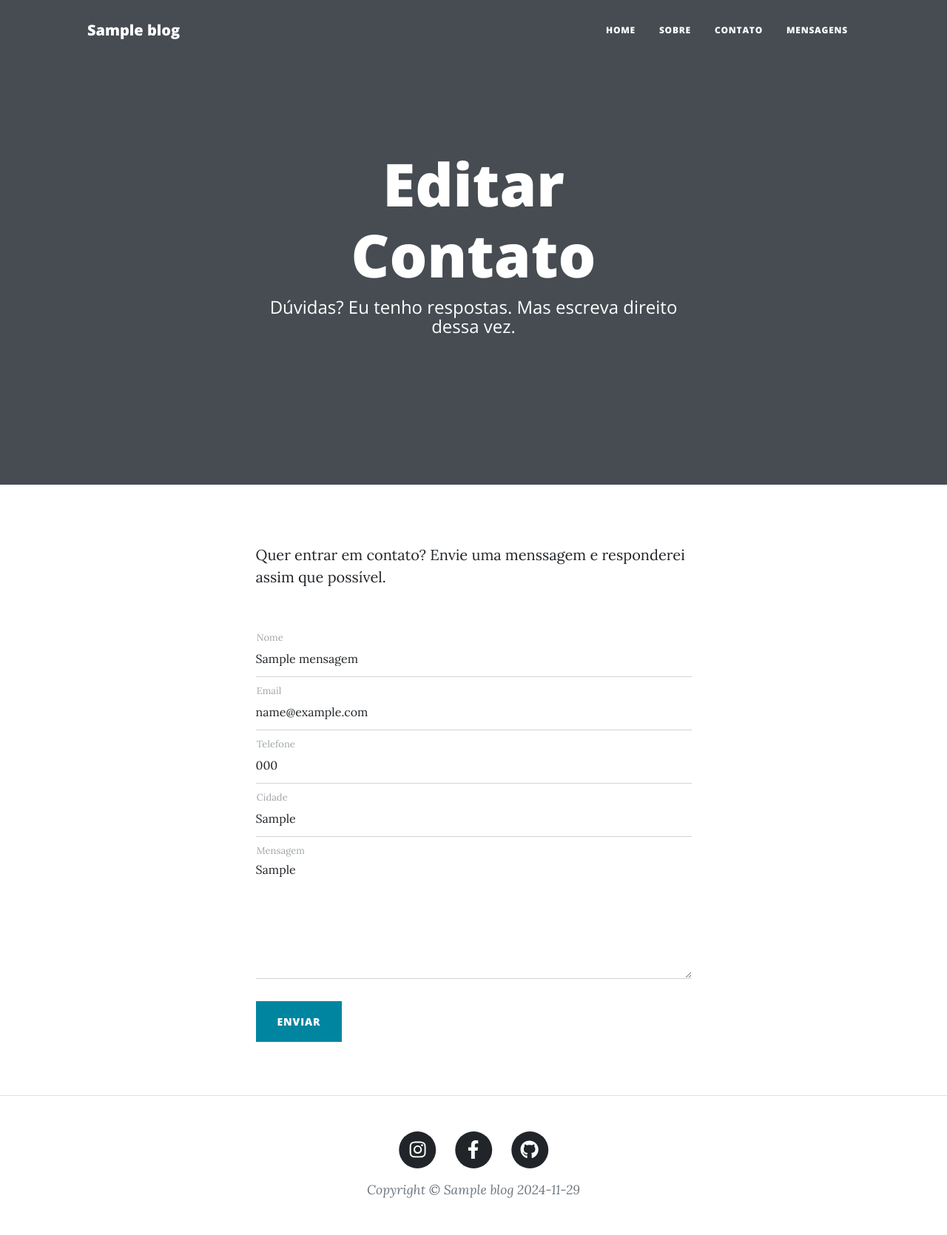
After one commit to tonhoantunes/blog_exemplo_psi, a Django app: template blog/templates/edit_contact.html in a window 1280 px wide. The commit adds this page. Shown: the whole page at 74% size. Run offline with Django 5.2, Linux system fonts and the light colour scheme; tables that the repository leaves empty hold one stand-in row (values such as "Sample post"); the template is opened without the code that fills it: values that come from a table or form of the project are taken from there, most other values are stand-ins (such as "Sample title", 1, 10 or a date in 2020); data that the repository does not hold is empty; some libraries are stand-ins or nearby versions.

Commit message:
adicionando função deletar e editar mensagem

```diff
--- /dev/null
+++ b/blog/templates/edit_contact.html
@@ -0,0 +1,89 @@
+{% extends "base.html" %}
+{% load static %}
+
+{% block header %}
+    <!-- Page Header-->
+    <header class="masthead" style="background-image: url('{{ blog.capa.url }}')">
+        <div class="container position-relative px-4 px-lg-5">
+            <div class="row gx-4 gx-lg-5 justify-content-center">
+                <div class="col-md-10 col-lg-8 col-xl-7">
+                    <div class="page-heading">
+                        <h1>Editar Contato</h1>
+                        <span class="subheading">Dúvidas? Eu tenho respostas. Mas escreva direito dessa vez.</span>
+                    </div>
+                </div>
+            </div>
+        </div>
+    </header>
+{% endblock header %}
+
+{% block content %}
+    <!-- Main Content-->
+    <main class="mb-4">
+        <div class="container px-4 px-lg-5">
+            <div class="row gx-4 gx-lg-5 justify-content-center">
+                <div class="col-md-10 col-lg-8 col-xl-7">
+                    <p>Quer entrar em contato? Envie uma menssagem e responderei assim que possível.</p>
+                    <div class="my-5">
+                        <!-- * * * * * * * * * * * * * * *-->
+                        <!-- * * SB Forms Contact Form * *-->
+                        <!-- * * * * * * * * * * * * * * *-->
+                        <!-- This form is pre-integrated with SB Forms.-->
+                        <!-- To make this form functional, sign up at-->
+                        <!-- https://startbootstrap.com/solution/contact-forms-->
+                        <!-- to get an API token!-->
+                        <form id="contactForm" method="POST">
+                            {% csrf_token %}
+                            <div class="form-floating">
+                                <input class="form-control {% if erro.nome %}is-invalid{% endif %}" id="name" name="nome" type="text" placeholder="Digite seu nome..." value="{{ mensagem.nome }}"/>
+                                <label for="name">Nome</label>
+                                <div class="invalid-feedback">Um nome é obrigatório.</div>
+                            </div>
+                            <div class="form-floating">
+                                <input class="form-control {% if erro.email %}is-invalid{% endif %}" id="email" name="email" type="email" placeholder="Digite seu email..." value="{{ mensagem.email }}"/>
+                                <label for="email">Email</label>
+                                <div class="invalid-feedback">Um email é obrigatório.</div>
+                                <div class="invalid-feedback">Email inválido.</div>
+                            </div>
+                            <div class="form-floating">
+                                <input class="form-control {% if erro.telefone %}is-invalid{% endif %}" id="phone" name="telefone" type="tel" placeholder="Digite seu telefone..." value="{{ mensagem.telefone }}"/>
+                                <label for="phone">Telefone</label>
+                                <div class="invalid-feedback">Um telefone é obrigatório.</div>
+                            </div>
+                            <div class="form-floating">
+                                <input class="form-control" id="city" name="cidade" type="cidade" placeholder="Digite sua cidade..." value="{{ mensagem.cidade }}"/>
+                                <label for="cidade">Cidade</label>
+                                <div class="invalid-feedback">A phone number is required.</div>
+                            </div>
+                            <div class="form-floating">
+                                <textarea class="form-control {% if erro.mensagem %}is-invalid{% endif %}" id="message" name="mensagem" placeholder="Digite sua mensagem aqui..." style="height: 12rem">{{ mensagem.mensagem }}</textarea>
+                                <label for="message">Mensagem</label>
+                                <div class="invalid-feedback">Uma mensagem é obrigatória.</div>
+                            </div>
+                            <br />
+                            <!-- Submit success message-->
+                            <!---->
+                            <!-- This is what your users will see when the form-->
+                            <!-- has successfully submitted-->
+                            <div class="d-none" id="submitSuccessMessage">
+                                <div class="text-center mb-3">
+                                    <div class="fw-bolder">Form submission successful!</div>
+                                    To activate this form, sign up at
+                                    <br />
+                                    <a href="https://startbootstrap.com/solution/contact-forms">https://startbootstrap.com/solution/contact-forms</a>
+                                </div>
+                            </div>
+                            <!-- Submit error message-->
+                            <!---->
+                            <!-- This is what your users will see when there is-->
+                            <!-- an error submitting the form-->
+                            <div class="d-none" id="submitErrorMessage"><div class="text-center text-danger mb-3">Error sending message!</div></div>
+                            <!-- Submit Button-->
+                            <button class="btn btn-primary text-uppercase" id="submitButton" type="submit">Enviar</button>
+                        </form>
+                    </div>
+                </div>
+            </div>
+        </div>
+    </main>
+{% endblock content %}
--- a/blog/templates/mensagem.html
+++ b/blog/templates/mensagem.html
@@ -38,7 +38,9 @@
                             em {{ mensagem.cidade }}
                             {% endif %}
                         </p>
-                        <button class="btn btn-danger btn-sm">Deletar</button>
+                        <a href="{% url 'deletar_mensagem' mensagem.id %}">
+                            <button class="btn btn-danger btn-sm">Deletar</button>
+                        </a>
                         <a href="{% url 'editar_mensagem' mensagem.id %}">
                             <button class="btn btn-warning btn-sm">Editar</button>
                         </a>
--- a/blog/urls.py
+++ b/blog/urls.py
@@ -8,4 +8,5 @@ urlpatterns = [
     path('contato/', views.contato, name="contato"),
     path('mensagens/', views.mensagem, name="mensagem"),
     path('mensagens/<int:mensagem_id>/editar', views.editar_mensagem, name="editar_mensagem"),
+    path('mensagens/<int:mensagem_id>/deletar', views.deletar_mensagem, name="deletar_mensagem"),
 ]
```
Also changed, not shown: blog/templates/delete_contact.html (added, +45 -0 lines), blog/views.py (+37 -5 lines).
